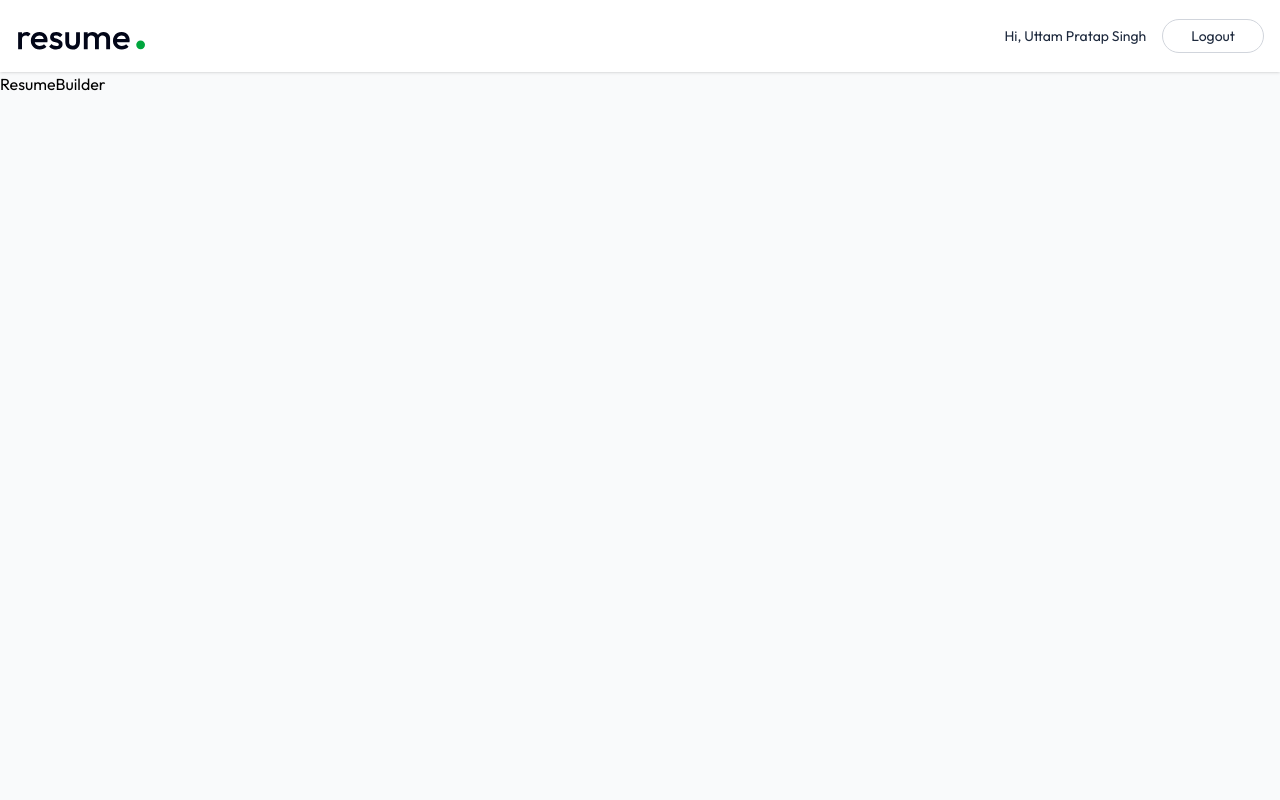
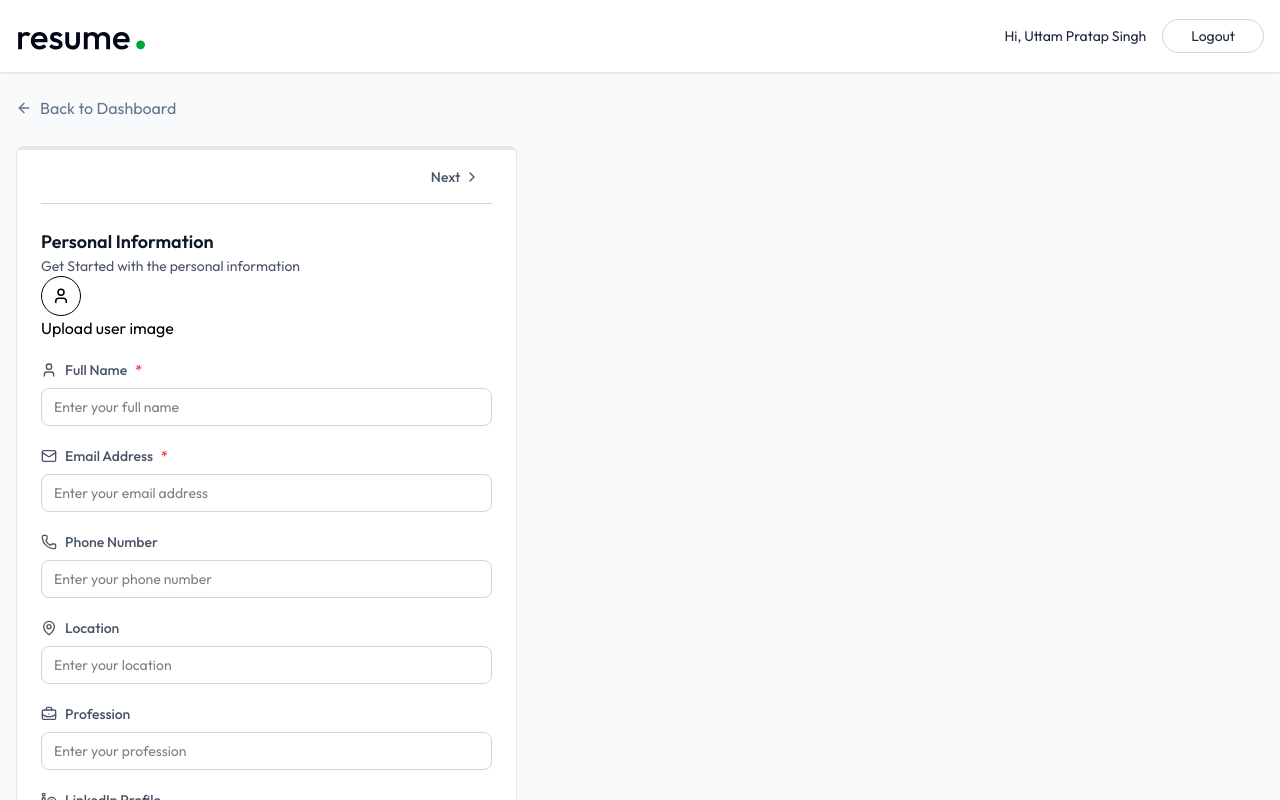
Before and after one commit to Uttampratapsingh/AI-Resume-Builder, a React (Vite) app in the folder Frontend/: page /app/builder/1 in a window 1280 px wide. Shown: the top 800 px of the page. Built offline with nearby package versions, Linux system fonts and the light colour scheme.

Commit message:
Implemented Personal Info Form

```diff
--- /dev/null
+++ b/Frontend/src/components/PersonalInfoForm.jsx
@@ -0,0 +1,98 @@
+import { BriefcaseBusiness, Globe, LinkedinIcon, Mail, MapPin, Phone, User } from 'lucide-react'
+import React from 'react'
+
+const PersonalInfoForm = ({data,onChange,removeBackground,setRemoveBackground}) => {
+
+  const handleChange=(field,value)=>{
+    onChange({...data,[field]:value})
+  }
+
+  const fields = [
+  { key: "full_name", label: "Full Name", icon: User, type: "text", required: true },
+  { key: "email", label: "Email Address", icon: Mail, type: "email", required: true },
+  { key: "phone", label: "Phone Number", icon: Phone, type: "tel" },
+  { key: "location", label: "Location", icon: MapPin, type: "text" },
+  { key: "profession", label: "Profession", icon: BriefcaseBusiness, type: "text" },
+  { key: "linkedin", label: "LinkedIn Profile", icon: LinkedinIcon, type: "url" },
+  { key: "website", label: "Personal Website", icon: Globe, type : "url" }
+]
+
+  return (
+    <div>
+      <h3 className='text-lg font-semibold text-gray-900'>
+        Personal Information
+      </h3>
+
+      <p className='text-sm text-gray-600'>
+        Get Started with the personal information
+      </p>
+
+      <div className='flex items-center gap-2'>
+        <label>
+          {data.image ? (
+            <img
+              src={
+                typeof data.image === 'string'
+                  ? data.image
+                  : URL.createObjectURL(data.image)
+              }
+              alt="user-image"
+              className='w-16 h-16 rounded-full object-cover mt-5 ring ring-slate-300 hover:opacity-80'
+            />
+          ) : (
+            <div>
+              <User className='size-10 p-2.5 border rounded-full'/>
+              Upload user image
+            </div>
+          )}
+          <input type="file" accept='image/jpeg,image/png' onChange={(e) => handleChange('image', e.target.files[0])} className='hidden' />
+        </label>
+        {typeof data.image === 'object' && (
+          <div className='flex flex-col gap-1 pl-4 text-sm'>
+            <p>Remove Background</p>
+
+            <label className='relative inline-flex items-center cursor-pointer text-gray-900 gap-3'>
+              <input
+                type="checkbox"
+                className="sr-only peer"
+                onChange={() => setRemoveBackground(prev => !prev)}
+                checked={removeBackground}
+              />
+
+              <div className='w-9 h-5 bg-slate-300 rounded-full peer peer-checked:bg-green-600 transition-colors duration-200'>
+              </div>
+
+              <span className='dot absolute left-1 top-1 w-3 h-3 bg-white rounded-full transition-transform duration-200 ease-in-out peer-checked:translate-x-4'></span>
+            </label>
+          </div>
+        )}
+      </div>
+
+      {fields.map((field) => {
+        const Icon = field.icon;
+
+        return (
+          <div key={field.key} className='space-y-1 mt-5'>
+            <label className="flex items-center gap-2 text-sm font-medium text-gray-600">
+              <Icon className="size-4" />
+              {field.label}
+              {field.required && <span className="text-red-500">*</span>}
+            </label>
+
+            <input
+              type={field.type}
+              value={data[field.key] || ""}
+              onChange={(e) => handleChange(field.key, e.target.value)}
+              className='mt-1 w-full px-3 py-2 border border-gray-300 rounded-lg focus:ring focus:ring-blue-500 focus:border-blue-500 outline-none transition-colors text-sm'
+              placeholder={`Enter your ${field.label.toLowerCase()}`}
+              required={field.required}
+            />
+          </div>
+        );
+      })}
+
+    </div>
+  )
+}
+
+export default PersonalInfoForm
--- a/Frontend/src/pages/ResumeBuilder.jsx
+++ b/Frontend/src/pages/ResumeBuilder.jsx
@@ -1,8 +1,139 @@
-import React from 'react'
+import { data, Link } from 'react-router-dom';
+import React, { useEffect, useState } from 'react'
+import { useParams } from 'react-router-dom';
+import { dummyResumeData } from '../assets/assets';
+import { ArrowLeftIcon, Briefcase, ChevronLeft, ChevronRight, FileText, FolderIcon, GraduationCap, Sparkles, User } from 'lucide-react';
+import PersonalInfoForm from '../components/PersonalInfoForm';
 
 const ResumeBuilder = () => {
+
+  const {resumeId} = useParams();
+
+  const [resumeData, setResumeData] = useState({
+    _id: '',
+    title: '',
+    personal_info: {},
+    professional_summary: "",
+    experience: [],
+    education: [],
+    project: [],
+    skills: [],
+    template: "classic",
+    accent_color: "#3B82F6",
+    public: false,
+  })
+
+  const [activeSectionIndex, setActiveSectionIndex] = useState(0);
+  const [removeBackground, setRemoveBackground] = useState(false);
+
+  const loadExistingResume = async () => {
+    const resume = dummyResumeData.find(
+      (resume) => resume._id === resumeId
+    )
+
+    if (resume) {
+      setResumeData(resume)
+      document.title = resume.title
+    }
+  }
+
+  useEffect(() => {
+    loadExistingResume()
+  }, [])
+
+
+  const sections = [
+    { id: "personal", name: "Personal Info", icon: User },
+    { id: "summary", name: "Summary", icon: FileText },
+    { id: "experience", name: "Experience", icon: Briefcase },
+    { id: "education", name: "Education", icon: GraduationCap },
+    { id: "projects", name: "Projects", icon: FolderIcon },
+    { id: "skills", name: "Skills", icon: Sparkles },
+  ]
+  const activeSection = sections[activeSectionIndex];
+
+
   return (
-    <div>ResumeBuilder</div>
+    <div>
+      <div className="max-w-7xl mx-auto px-4 py-6">
+        <Link
+          to={'/app'}
+          className="inline-flex gap-2 items-center text-slate-500 hover:text-slate-700 transition-all"
+        >
+          <ArrowLeftIcon className="size-4" />
+          Back to Dashboard
+        </Link>
+      </div>
+
+      <div className="max-w-7xl mx-auto px-4 pb-8">
+        <div className="grid lg:grid-cols-12 gap-8">
+
+          {/* Left Panel - Form */}
+          <div className='relative lg:col-span-5 rounded-lg overflow-hidden'>
+            <div className='bg-white rounded-lg shadow-sm border border-gray-200 p-6 pt-1'>
+
+              {/* progress bar using activeSectionIndex */}
+              <hr className="absolute top-0 left-0 right-0 border-2 border-gray-200" />
+
+              <hr
+                className="absolute top-0 left-0 h-1 bg-gradient-to-r from-green-500 to-green-600 border-none transition-all duration-2000"
+                style={{
+                  width: `${activeSectionIndex * 100 / (sections.length - 1)}%`
+                }}
+              />
+
+              {/* Section Navigation */}
+              <div className="flex justify-between items-center mb-6 border-b border-gray-300 py-1">
+                <div></div>
+
+                <div className="flex items-center">
+                  {activeSectionIndex !== 0 && (
+                    <button
+                      onClick={() =>
+                        setActiveSectionIndex((prevIndex) =>
+                          Math.max(prevIndex - 1, 0)
+                        )
+                      }
+                      className="flex items-center gap-1 p-3 rounded-lg text-sm font-medium text-gray-600 hover:bg-gray-50 transition-all"
+                      disabled={activeSectionIndex === 0}
+                    >
+                      <ChevronLeft className="size-4" />
+                      Previous
+                    </button>
+                  )}
+                  <button
+                    onClick={() =>
+                      setActiveSectionIndex((prevIndex) =>
+                        Math.min(prevIndex + 1, sections.length - 1)
+                      )
+                    }
+                    className={`flex items-center gap-1 p-3 rounded-lg text-sm font-medium text-gray-600 hover:bg-gray-50 transition-all ${
+                      activeSectionIndex === sections.length - 1 && 'opacity-50'
+                    }`}
+                    disabled={activeSectionIndex === sections.length - 1}
+                  >
+                    Next
+                    <ChevronRight className="size-4" />
+                  </button>
+                </div>
+              </div>
+
+              {/* Form Content */}
+              <div className='space-y-6'>
+                {activeSection.id === 'personal' && (
+                  <PersonalInfoForm data={resumeData.personal_info} onChange={(data)=>setResumeData(prev=>({...prev,personal_info:data}))} removeBackground={removeBackground} setRemoveBackground={setRemoveBackground} />
+                )}
+              </div>
+
+            </div>
+          </div>
+
+          {/* Right Panel - Form */}
+          <div></div>
+
+        </div>
+      </div>
+    </div>
   )
 }
 
```
